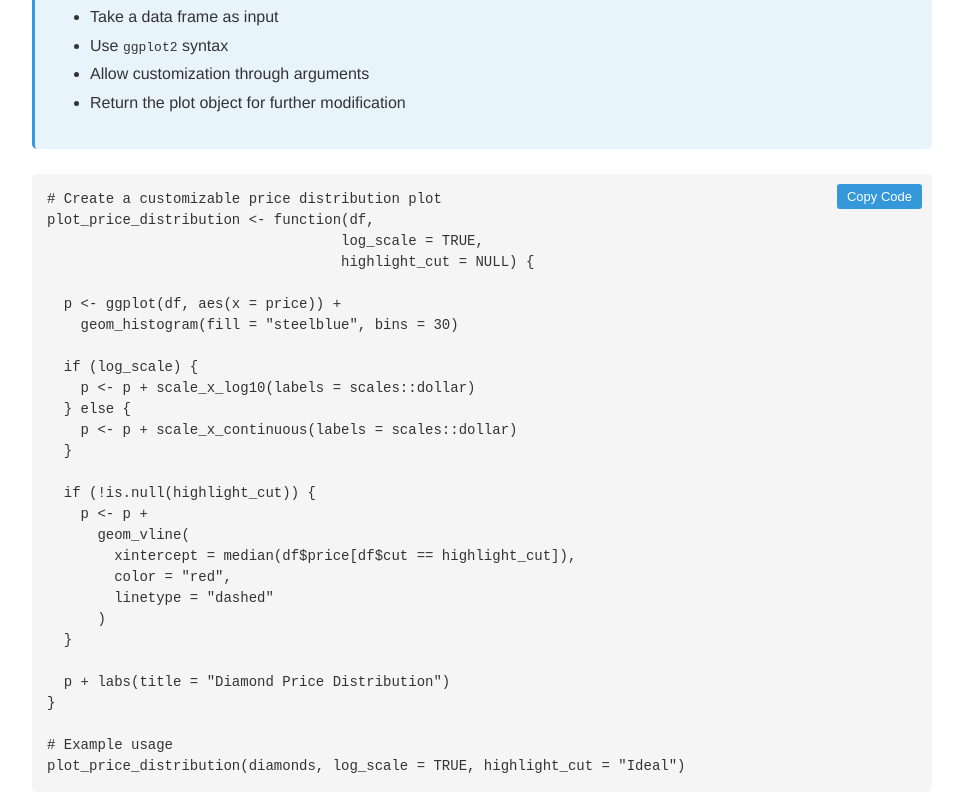
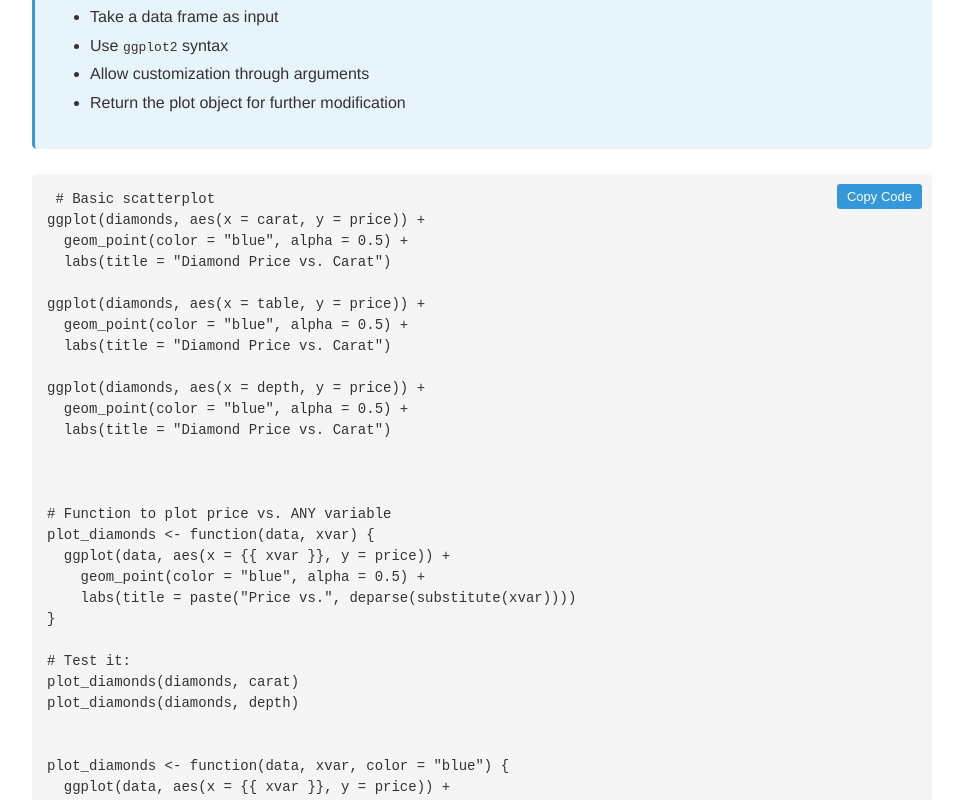
Before and after one commit to jitendraskota/Functions-in-R, a plain HTML site: page index.html in a window 1280 px wide. Shown: the part 3322-4122 px from the top of the page, without its empty margins (158-1121 px from the left). Drawn offline with Linux system fonts and the light colour scheme.

Commit message:
Update index.html

```diff
--- a/index.html
+++ b/index.html
@@ -214,34 +214,42 @@ diamonds_flagged %>%
 
     <div class="code-container">
         <button class="copy-btn" onclick="copyCode(this)">Copy Code</button>
-        <pre><code># Create a customizable price distribution plot
-plot_price_distribution <- function(df,
-                                   log_scale = TRUE,
-                                   highlight_cut = NULL) {
+        <pre><code> # Basic scatterplot
+ggplot(diamonds, aes(x = carat, y = price)) +
+  geom_point(color = "blue", alpha = 0.5) +
+  labs(title = "Diamond Price vs. Carat")
 
-  p <- ggplot(df, aes(x = price)) +
-    geom_histogram(fill = "steelblue", bins = 30)
+ggplot(diamonds, aes(x = table, y = price)) +
+  geom_point(color = "blue", alpha = 0.5) +
+  labs(title = "Diamond Price vs. Carat")
 
-  if (log_scale) {
-    p <- p + scale_x_log10(labels = scales::dollar)
-  } else {
-    p <- p + scale_x_continuous(labels = scales::dollar)
-  }
+ggplot(diamonds, aes(x = depth, y = price)) +
+  geom_point(color = "blue", alpha = 0.5) +
+  labs(title = "Diamond Price vs. Carat")
 
-  if (!is.null(highlight_cut)) {
-    p <- p +
-      geom_vline(
-        xintercept = median(df$price[df$cut == highlight_cut]),
-        color = "red",
-        linetype = "dashed"
-      )
-  }
 
-  p + labs(title = "Diamond Price Distribution")
+
+# Function to plot price vs. ANY variable
+plot_diamonds <- function(data, xvar) {
+  ggplot(data, aes(x = {{ xvar }}, y = price)) +
+    geom_point(color = "blue", alpha = 0.5) +
+    labs(title = paste("Price vs.", deparse(substitute(xvar))))
 }
 
-# Example usage
-plot_price_distribution(diamonds, log_scale = TRUE, highlight_cut = "Ideal")</code></pre>
+# Test it:
+plot_diamonds(diamonds, carat)
+plot_diamonds(diamonds, depth)
+
+
+plot_diamonds <- function(data, xvar, color = "blue") {
+  ggplot(data, aes(x = {{ xvar }}, y = price)) +
+    geom_point(color = color, alpha = 0.5) +
+    labs(title = paste("Price vs.", deparse(substitute(xvar))))
+}
+
+# Now students can change colors:
+plot_diamonds(diamonds, carat, color = "red")
+   </code></pre>
     </div>
 
     <div class="checkpoint">
@@ -256,9 +264,10 @@ plot_price_distribution(diamonds, log_scale = TRUE, highlight_cut = "Ideal")</co
 
         <p><strong>Discussion Questions:</strong></p>
         <ol>
-            <li>How might using a log-scale by default obscure affordability challenges for average consumers?</li>
-            <li>When would a linear scale be more ethically appropriate despite its visual limitations?</li>
-            <li>What responsibilities do we have in documenting our visualization choices (like scale transformations)?</li>
+            <li>What happens if you use a column that doesn’t exist, like plot_diamonds(diamonds, fake_column)?</li>
+            <li>What if you try to plot a categorical variable (like cut) on the x-axis? Does it still work? Is the result useful?</li>
+            <li>Price vs Carat - The plot shows small diamonds at low prices, but some dots “break the trend.” What could explain these outliers?</li>
+            <li># - Price vs Carat - If you were a jewelry seller, would this plot help you set prices? Why or why not?</li>
         </ol>
     </div>
 
@@ -270,7 +279,6 @@ plot_price_distribution(diamonds, log_scale = TRUE, highlight_cut = "Ideal")</co
             <li><strong>Clear Naming:</strong> Use verbs for functions (<code>calculate_</code>, <code>plot_</code>)</li>
             <li><strong>Defensive Programming:</strong> Check inputs and handle edge cases</li>
             <li><strong>Documentation:</strong> Use comments to explain purpose and parameters</li>
-            <li><strong>Ethical Awareness:</strong> Consider how your functions might be misused</li>
         </ul>
     </div>
 
```
